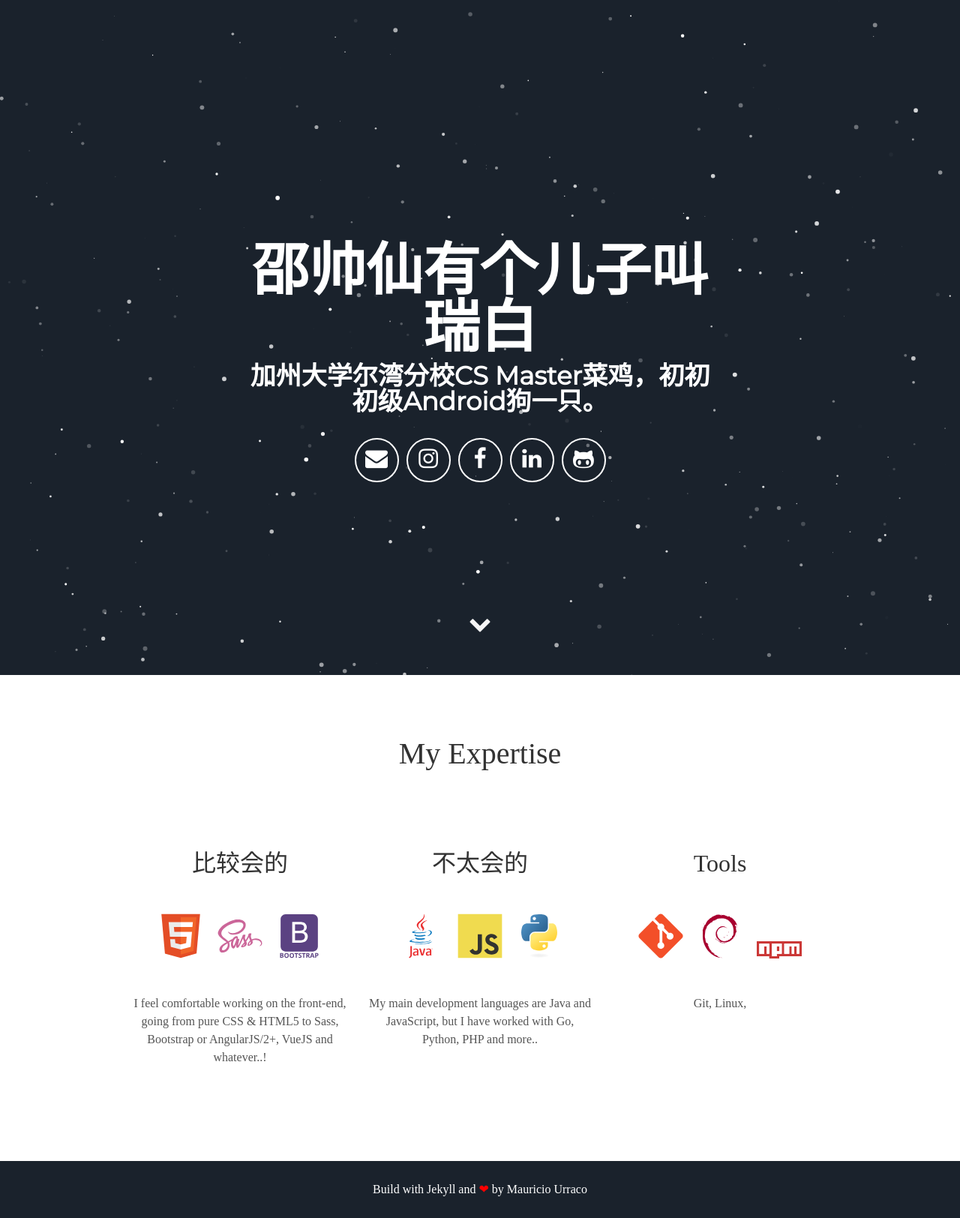
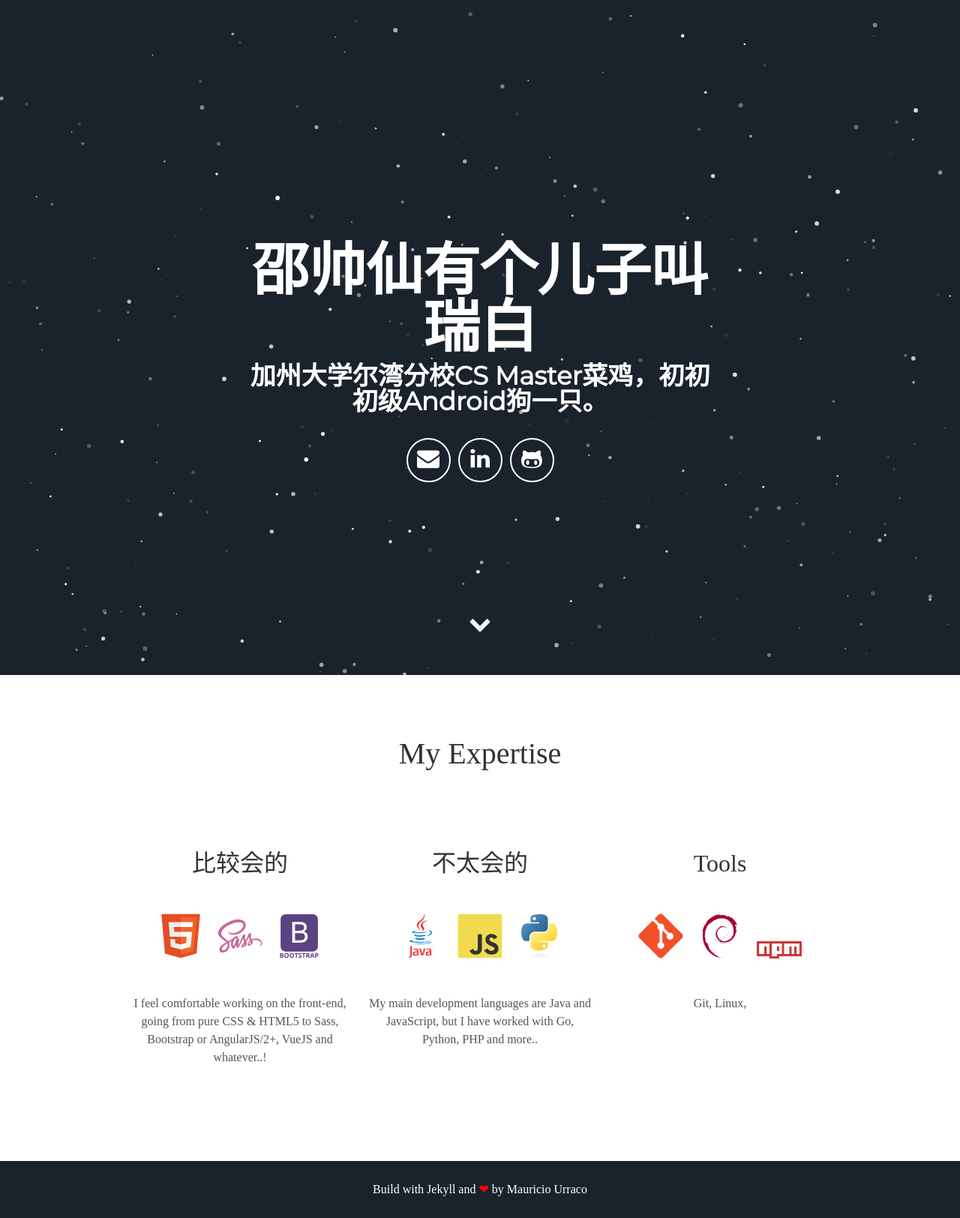
Before and after one commit to ZTShao/zhetais.github.com, a Jekyll site: the page built from index.html, in a window 1280 px wide. Shown: the whole page at 75% size. Built offline with Jekyll 4.4.1, drawn with Linux system fonts in a browser that asks for light colours; some web fonts are replaced.

Commit message:
Update header.html

```diff
--- a/_includes/header.html
+++ b/_includes/header.html
@@ -5,11 +5,9 @@
         <span class="site-description">加州大学尔湾分校CS Master菜鸡，初初初级Android狗一只。</span>
       </h1>
       <div class="header-icons">
-        <a aria-label="Send email" href="mailto:mauriurraco@gmail.com"><i class="icon fa fa-envelope"></i></a>
-        <a aria-label="My Instagram" target="_blank" href="https://www.instagram.com/mauriciourraco7"><i class="icon fa fa-instagram" aria-hidden="true"></i></a>
-        <a aria-label="My Facebook" target="_blank" href="https://www.facebook.com/mauricio.urraco"><i class="icon fa fa-facebook" aria-hidden="true"></i></a>
-        <a aria-label="My LinkedIn" target="_blank" href="https://www.linkedin.com/in/murraco"><i class="icon fa fa-linkedin" aria-hidden="true"></i></a>
-        <a aria-label="My Github" target="_blank" href="https://github.com/murraco"><i class="icon fa fa-github-alt" aria-hidden="true"></i></a>
+        <a aria-label="Send email" href="zhetais@uci.edu"><i class="icon fa fa-envelope"></i></a>
+        <a aria-label="My LinkedIn" target="_blank" href="https://www.linkedin.com/in/zhetai-shao-779308172/"><i class="icon fa fa-linkedin" aria-hidden="true"></i></a>
+        <a aria-label="My Github" target="_blank" href="https://github.com/ZTShao"><i class="icon fa fa-github-alt" aria-hidden="true"></i></a>
       </div>
       <div class="header-links">
         <!-- <a class="link" href="#about" data-scroll>About Me</a> -->
```
